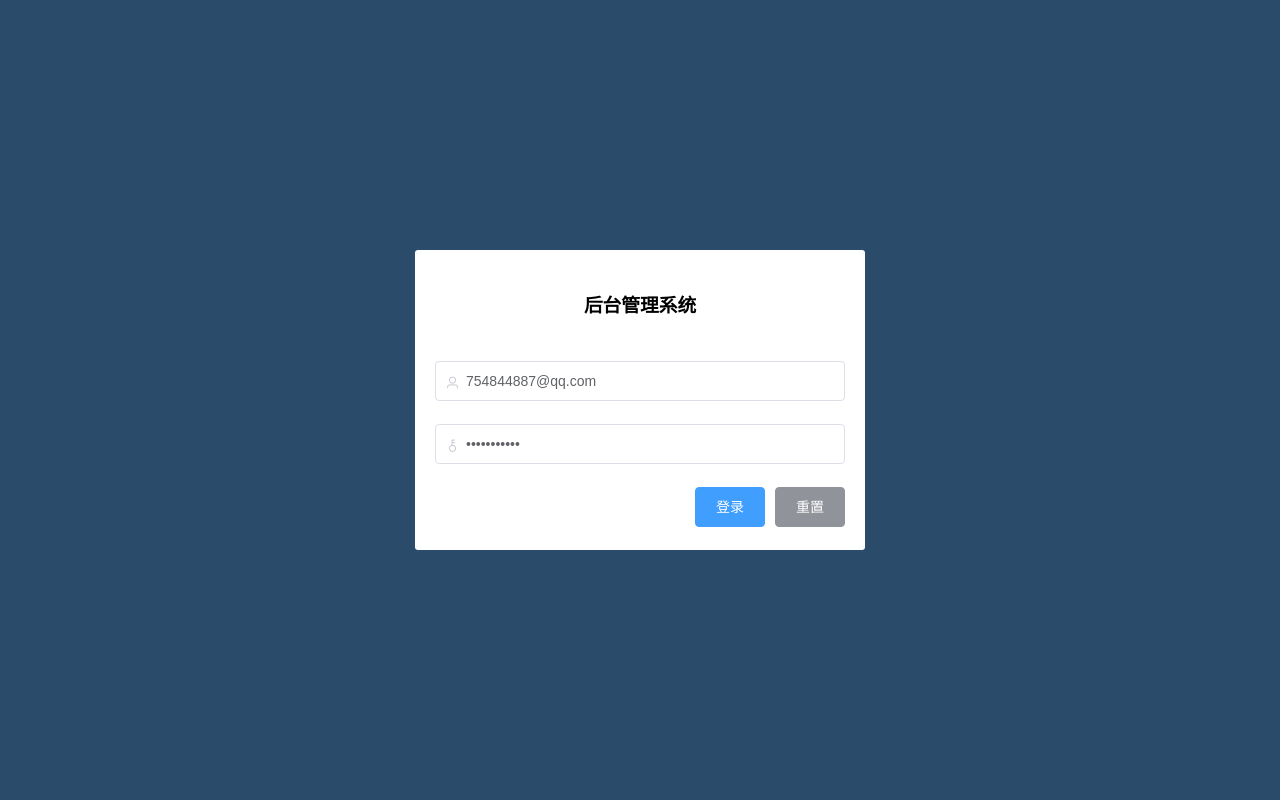
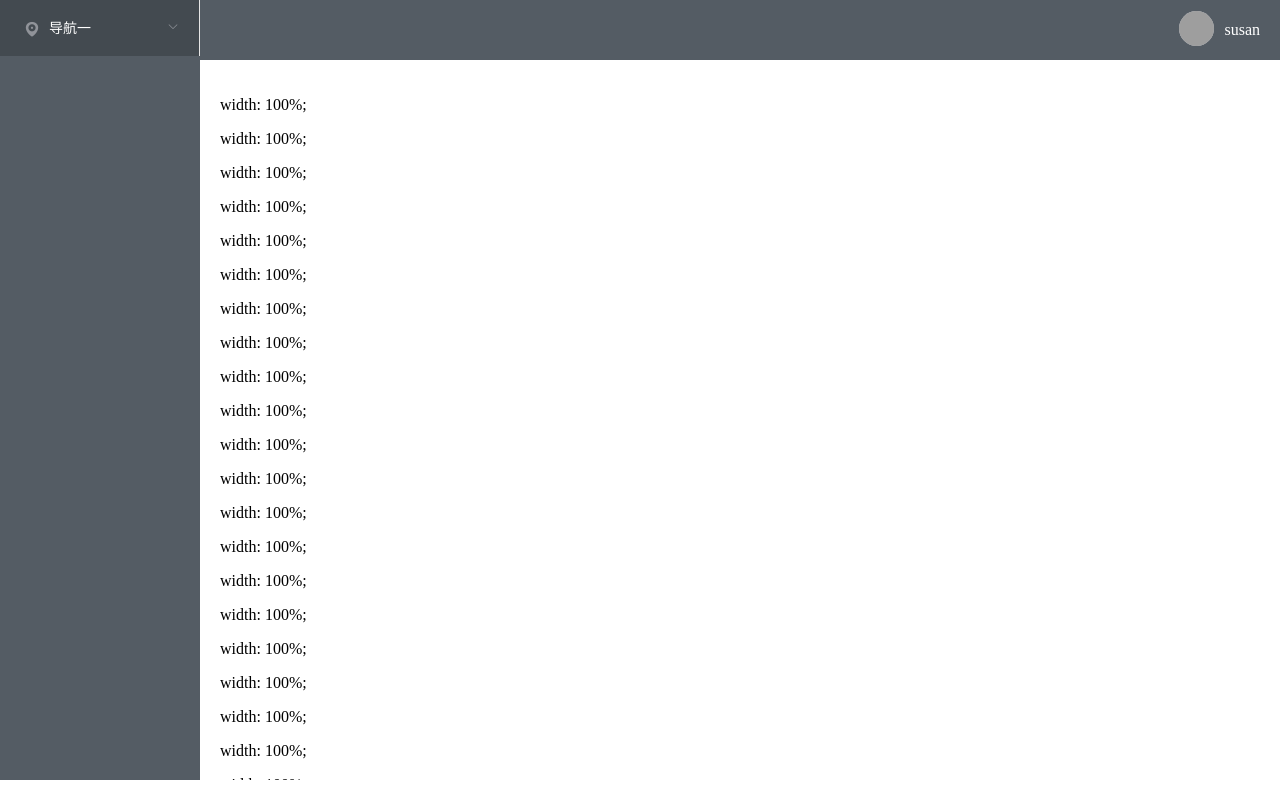
Before and after one commit to 754844887/front, a Vue app: page /home in a window 1280 px wide. Before the commit this address led to /login. Built offline with nearby package versions, Linux system fonts and the light colour scheme; grey boxes are pictures that could not be loaded.

Commit message:
header commit

```diff
--- a/src/App.vue
+++ b/src/App.vue
@@ -13,6 +13,13 @@ export default {
 }
 </script>
 
-<style>
-
+<style lang="less" scoped>
+body {
+  margin: 0;
+}
+// #app {
+//   display: flex;
+//   height: 100vh;
+//   flex-direction: column;
+// }
 </style>
--- a/src/components/Home.vue
+++ b/src/components/Home.vue
@@ -1,23 +1,156 @@
 <template>
-    <el-button type="info" @click="logout">logout</el-button>
+  <el-container ref="homePage">
+    <el-aside width="200px">
+      <el-menu
+        background-color="#545c64"
+        text-color="#fff"
+        active-text-color="#ffd04b"
+      >
+        <el-submenu index="1">
+          <template slot="title">
+            <i class="el-icon-location"></i>
+            <span>导航一</span>
+          </template>
+          <el-menu-item-group>
+            <template slot="title">分组一</template>
+            <el-menu-item index="1-1">选项1</el-menu-item>
+            <el-menu-item index="1-2">选项2</el-menu-item>
+          </el-menu-item-group>
+          <el-menu-item-group title="分组2">
+            <el-menu-item index="1-3">选项3</el-menu-item>
+          </el-menu-item-group>
+          <el-submenu index="1-4">
+            <template slot="title">选项4</template>
+            <el-menu-item index="1-4-1">选项1</el-menu-item>
+          </el-submenu>
+        </el-submenu>
+      </el-menu>
+    </el-aside>
+    <el-container>
+      <el-header>
+         <div class="username">susan</div>
+        <el-dropdown trigger="click" @command="handleCommand">
+            <el-avatar
+              src="https://cube.elemecdn.com/0/88/03b0d39583f48206768a7534e55bcpng.png"
+              :size="35"
+            ></el-avatar>
+          <el-dropdown-menu slot="dropdown">
+            <el-dropdown-item command="look">查看</el-dropdown-item>
+            <el-dropdown-item command="logout">注销</el-dropdown-item>
+          </el-dropdown-menu>
+        </el-dropdown>
+      </el-header>
+      <el-main>
+        <p>width: 100%;</p>
+        <p>width: 100%;</p>
+        <p>width: 100%;</p>
+        <p>width: 100%;</p>
+        <p>width: 100%;</p>
+        <p>width: 100%;</p>
+        <p>width: 100%;</p>
+        <p>width: 100%;</p>
+        <p>width: 100%;</p>
+        <p>width: 100%;</p>
+        <p>width: 100%;</p>
+        <p>width: 100%;</p>
+        <p>width: 100%;</p>
+        <p>width: 100%;</p>
+        <p>width: 100%;</p>
+        <p>width: 100%;</p>
+        <p>width: 100%;</p>
+        <p>width: 100%;</p>
+        <p>width: 100%;</p>
+        <p>width: 100%;</p>
+        <p>width: 100%;</p>
+        <p>width: 100%;</p>
+        <p>width: 100%;</p>
+        <p>width: 100%;</p>
+        <p>width: 100%;</p>
+        <p>width: 100%;</p>
+        <p>width: 100%;</p>
+        <p>width: 100%;</p>
+        <p>width: 100%;</p>
+        <p>width: 100%;</p>
+        <p>width: 100%;</p>
+        <p>width: 100%;</p>
+        <p>width: 100%;</p>
+        <p>width: 100%;</p>
+        <p>width: 100%;</p>
+        <p>width: 100%;</p>
+        <p>width: 100%;</p>
+        <p>width: 100%;</p>
+        <p>width: 100%;</p>
+        <p>width: 100%;</p>
+        <p>width: 100%;</p>
+        <p>width: 100%;</p>
+        <p>width: 100%;</p>
+        <p>width: 100%;</p>
+      </el-main>
+    </el-container>
+  </el-container>
 </template>
-
 
 <script>
 export default {
-    name: "Home",
-    methods: {
-        logout(){
-            window.sessionStorage.clear()
-            this.$router.push('/login')
-        }
+  name: "Home",
+  methods: {
+    handleCommand(command) {
+      if (command === "logout") {
+        this.logout()
+      } else if (command === "look"){
+        console.log('look')
+      }
     },
-    data: {}
-
-}
+    logout() {
+      console.log("---------")
+      window.sessionStorage.clear();
+      this.$router.push("/login");
+    },
+    changeFixed(clientHeight) {
+      //动态修改样式
+      // console.log(clientHeight);
+      // console.log(this.$refs.homePage.$el.style.height);
+      this.$refs.homePage.$el.style.height = clientHeight - 20 + "px";
+    },
+  },
+  data() {
+    return {
+      clientHeight: "",
+    };
+  },
+  mounted() {
+    // 获取浏览器可视区域高度
+    this.clientHeight = `${document.documentElement.clientHeight}`;
+    //document.body.clientWidth;
+    //console.log(self.clientHeight);
+    window.onresize = function temp() {
+      this.clientHeight = `${document.documentElement.clientHeight}`;
+    };
+  },
+  watch: {
+    // 如果 `clientHeight` 发生改变，这个函数就会运行
+    clientHeight: function () {
+      this.changeFixed(this.clientHeight);
+    },
+  },
+};
 </script>
 
 
 <style lang="less" scoped>
+.el-header {
+  background-color: #545c64;
+  flex-direction: row-reverse;
+  display: flex;
+  align-items: center;
+}
 
+.el-aside {
+  background-color: #545c64;
+}
+
+.username {
+  color: #fff;
+  margin-left: 10px;
+}
 </style>
--- a/src/plugins/element.js
+++ b/src/plugins/element.js
@@ -4,7 +4,7 @@ import {
     Main, Menu, Submenu, MenuItem,
     MenuItemGroup, Dropdown, DropdownItem,
     DropdownMenu, Table, TableColumn, Form,
-    FormItem, Input, Message
+    FormItem, Input, Message, Avatar
  } from 'element-ui'
 
 Vue.use(Button)
@@ -24,4 +24,5 @@ Vue.use(TableColumn)
 Vue.use(Form)
 Vue.use(FormItem)
 Vue.use(Input)
+Vue.use(Avatar)
 Vue.prototype.$message = Message
--- a/src/router/index.js
+++ b/src/router/index.js
@@ -29,15 +29,15 @@ const router = new VueRouter({
 })
 
 // 路由导航守卫，控制访问权限
-router.beforeEach((to, from, next) => {
-  // to 将要访问的路径
-  // from 代表从哪个路径跳转而来
-  // next 是一个函数， 表示放行， next() 放行， next('/login') 强制跳转
-  if (to.path === '/login') return next()
-  const tokenStr = window.sessionStorage.getItem('token')
-  if (!tokenStr) return next('/login')
-  next()
-})
+// router.beforeEach((to, from, next) => {
+//   // to 将要访问的路径
+//   // from 代表从哪个路径跳转而来
+//   // next 是一个函数， 表示放行， next() 放行， next('/login') 强制跳转
+//   if (to.path === '/login') return next()
+//   const tokenStr = window.sessionStorage.getItem('token')
+//   if (!tokenStr) return next('/login')
+//   next()
+// })
 
 
 export default router
```
Also changed, not shown: 1 other file (tests, documents, lock files or other folders).
